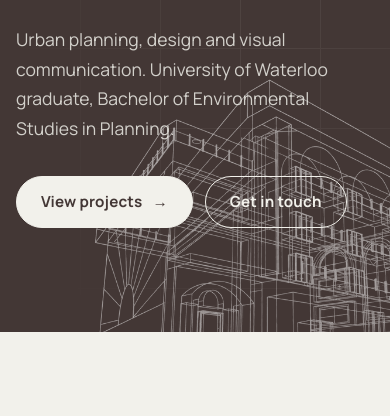
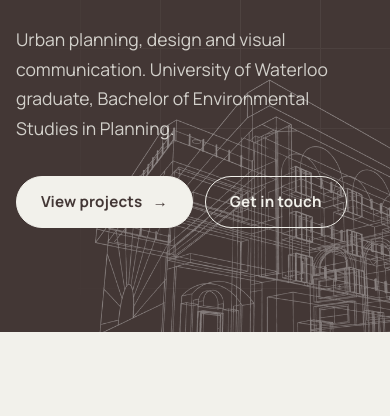
Before and after one commit to Jessamarr/Paige-Portfolio, a website: page public/index.html in a window 390 px wide. Shown: the part 512-928 px from the top of the page. Drawn offline with Linux system fonts and the light colour scheme; animation ran at ten frames a second.

Commit message:
Soften hero line drawing on small screens for text legibility
Co-Authored-By: Claude Opus 5.5 <noreply@anthropic.com>
Claude-Session: https://claude.ai/code/session_01BNgQANDrvyjA6o8Lxy6MtV

```diff
--- a/public/assets/css/styles.css
+++ b/public/assets/css/styles.css
@@ -640,7 +640,7 @@ figcaption { margin-top: 12px; font-size: 0.82rem; font-weight: 600; letter-spac
   .contact__photo img { max-width: 320px; margin-inline: auto; }
   .contact__lead { max-width: none; }
   .hero__polaroid { display: none; }
-  .hero__wire { width: 120vw; right: -30vw; bottom: -4vh; opacity: 0.55; }
+  .hero__wire { width: 120vw; right: -30vw; bottom: -4vh; opacity: 0.4; }
   .hero { align-items: flex-end; padding-bottom: 104px; }
 }
 
```
